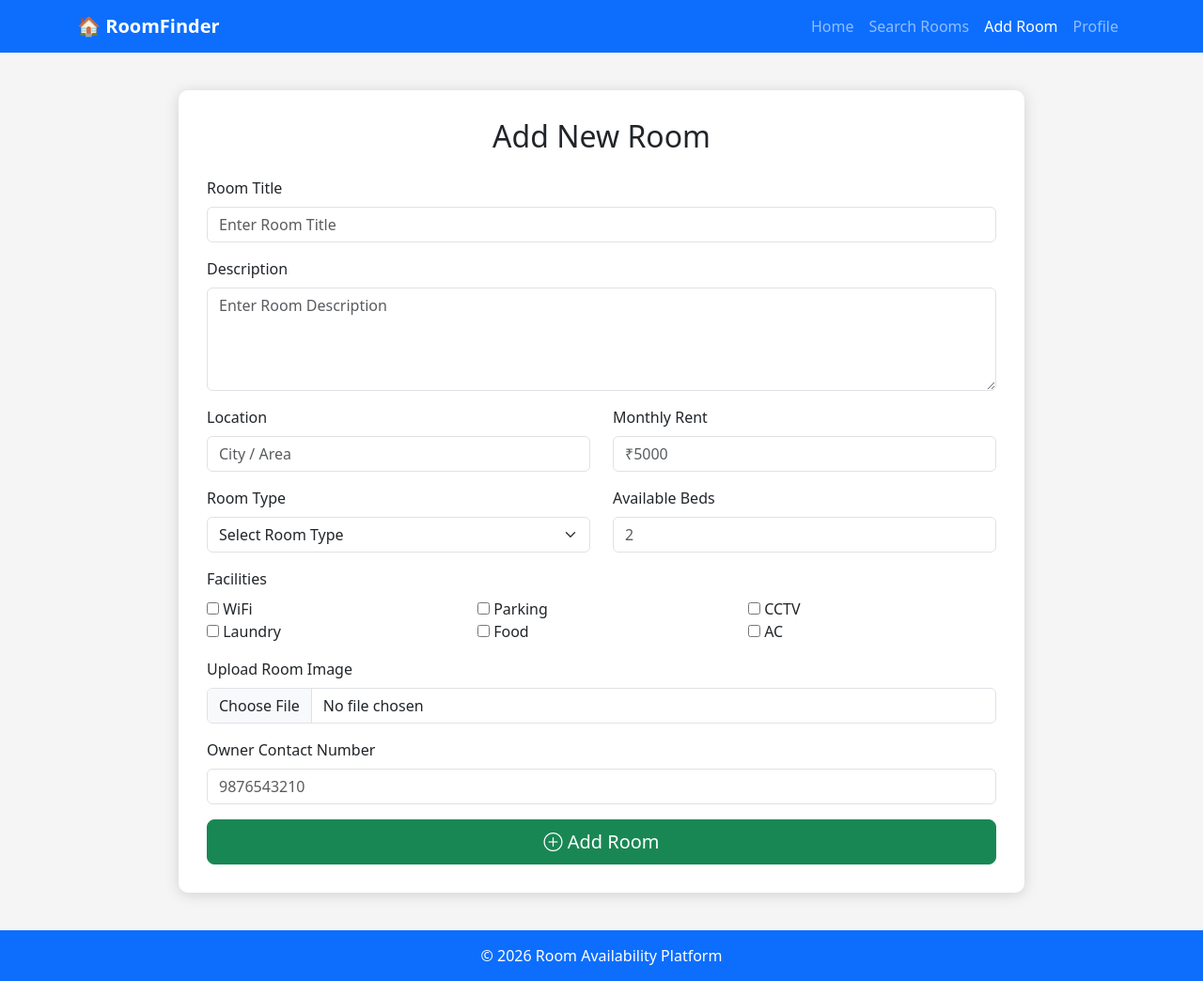
After one commit to GauravDhangar9206/Room_Availability_Platform, a Flask app: template app/templates/room/create_room.html in a window 1280 px wide. The commit adds this page. Shown: the whole page at 94% size. Run offline with Flask 3, Linux system fonts and the light colour scheme; the template is opened without the code that fills it, so the values that code supplies are empty; some libraries are stand-ins or nearby versions.

Commit message:
this is first phase

```diff
--- /dev/null
+++ b/app/static/js/script.js
@@ -0,0 +1 @@
+console.log("AI Room Availability Platform Loaded");
--- /dev/null
+++ b/app/templates/room/create_room.html
@@ -0,0 +1,233 @@
+<!DOCTYPE html>
+<html lang="en">
+<head>
+    <meta charset="UTF-8">
+    <meta name="viewport" content="width=device-width, initial-scale=1.0">
+    <title>Add Room</title>
+
+    <link href="https://cdn.jsdelivr.net/npm/bootstrap@5.3.3/dist/css/bootstrap.min.css" rel="stylesheet">
+    <link href="https://cdn.jsdelivr.net/npm/bootstrap-icons@1.11.3/font/bootstrap-icons.css" rel="stylesheet">
+
+    <style>
+        body{
+            background:#f5f5f5;
+        }
+
+        .form-container{
+            max-width:900px;
+            margin:40px auto;
+            background:#fff;
+            padding:30px;
+            border-radius:10px;
+            box-shadow:0 2px 15px rgba(0,0,0,.15);
+        }
+
+        footer{
+            margin-top:40px;
+            background:#0d6efd;
+            color:#fff;
+            text-align:center;
+            padding:15px;
+        }
+    </style>
+
+</head>
+
+<body>
+
+<!-- Navbar -->
+
+<nav class="navbar navbar-expand-lg navbar-dark bg-primary">
+
+<div class="container">
+
+<a class="navbar-brand fw-bold" href="/">🏠 RoomFinder</a>
+
+<button class="navbar-toggler" data-bs-toggle="collapse" data-bs-target="#menu">
+<span class="navbar-toggler-icon"></span>
+</button>
+
+<div class="collapse navbar-collapse" id="menu">
+
+<ul class="navbar-nav ms-auto">
+
+<li class="nav-item">
+<a class="nav-link" href="/">Home</a>
+</li>
+
+<li class="nav-item">
+<a class="nav-link" href="/search">Search Rooms</a>
+</li>
+
+<li class="nav-item">
+<a class="nav-link active" href="/create-room">Add Room</a>
+</li>
+
+<li class="nav-item">
+<a class="nav-link" href="/profile">Profile</a>
+</li>
+
+</ul>
+
+</div>
+
+</div>
+
+</nav>
+
+<!-- Form -->
+
+<div class="container">
+
+<div class="form-container">
+
+<h2 class="text-center mb-4">
+Add New Room
+</h2>
+
+<form>
+
+<div class="mb-3">
+<label class="form-label">Room Title</label>
+<input type="text" class="form-control" placeholder="Enter Room Title">
+</div>
+
+<div class="mb-3">
+<label class="form-label">Description</label>
+<textarea class="form-control" rows="4"
+placeholder="Enter Room Description"></textarea>
+</div>
+
+<div class="row">
+
+<div class="col-md-6 mb-3">
+<label class="form-label">Location</label>
+<input type="text" class="form-control" placeholder="City / Area">
+</div>
+
+<div class="col-md-6 mb-3">
+<label class="form-label">Monthly Rent</label>
+<input type="number" class="form-control" placeholder="₹5000">
+</div>
+
+</div>
+
+<div class="row">
+
+<div class="col-md-6 mb-3">
+
+<label class="form-label">Room Type</label>
+
+<select class="form-select">
+
+<option>Select Room Type</option>
+
+<option>Single Room</option>
+
+<option>Shared Room</option>
+
+<option>PG</option>
+
+<option>Flat</option>
+
+</select>
+
+</div>
+
+<div class="col-md-6 mb-3">
+
+<label class="form-label">Available Beds</label>
+
+<input type="number"
+class="form-control"
+placeholder="2">
+
+</div>
+
+</div>
+
+<div class="mb-3">
+
+<label class="form-label">Facilities</label>
+
+<div class="row">
+
+<div class="col-md-4">
+<input type="checkbox"> WiFi
+</div>
+
+<div class="col-md-4">
+<input type="checkbox"> Parking
+</div>
+
+<div class="col-md-4">
+<input type="checkbox"> CCTV
+</div>
+
+<div class="col-md-4">
+<input type="checkbox"> Laundry
+</div>
+
+<div class="col-md-4">
+<input type="checkbox"> Food
+</div>
+
+<div class="col-md-4">
+<input type="checkbox"> AC
+</div>
+
+</div>
+
+</div>
+
+<div class="mb-3">
+
+<label class="form-label">
+Upload Room Image
+</label>
+
+<input type="file"
+class="form-control">
+
+</div>
+
+<div class="mb-3">
+
+<label class="form-label">
+Owner Contact Number
+</label>
+
+<input type="tel"
+class="form-control"
+placeholder="9876543210">
+
+</div>
+
+<div class="d-grid">
+
+<button class="btn btn-success btn-lg">
+
+<i class="bi bi-plus-circle"></i>
+
+Add Room
+
+</button>
+
+</div>
+
+</form>
+
+</div>
+
+</div>
+
+<footer>
+
+© 2026 Room Availability Platform
+
+</footer>
+
+<script src="https://cdn.jsdelivr.net/npm/bootstrap@5.3.3/dist/js/bootstrap.bundle.min.js"></script>
+
+</body>
+</html>
--- /dev/null
+++ b/run.py
@@ -0,0 +1,6 @@
+from app import create_app
+
+app = create_app()
+
+if __name__ == "__main__":
+    app.run(debug=True)
```
Also changed, not shown: app/__init__.py (added, +11 -0 lines), app/routes.py (added, +33 -0 lines), app/static/css/style.css (added, +22 -0 lines), app/templates/home/about.html (added, +18 -0 lines), app/templates/home/contact.html (added, +43 -0 lines), app/templates/home/index.html (+43 -230 lines), app/templates/shared/base.html (added, +39 -0 lines), app/templates/shared/footer.html (added, +9 -0 lines), app/templates/shared/navbar.html (added, +61 -0 lines).
